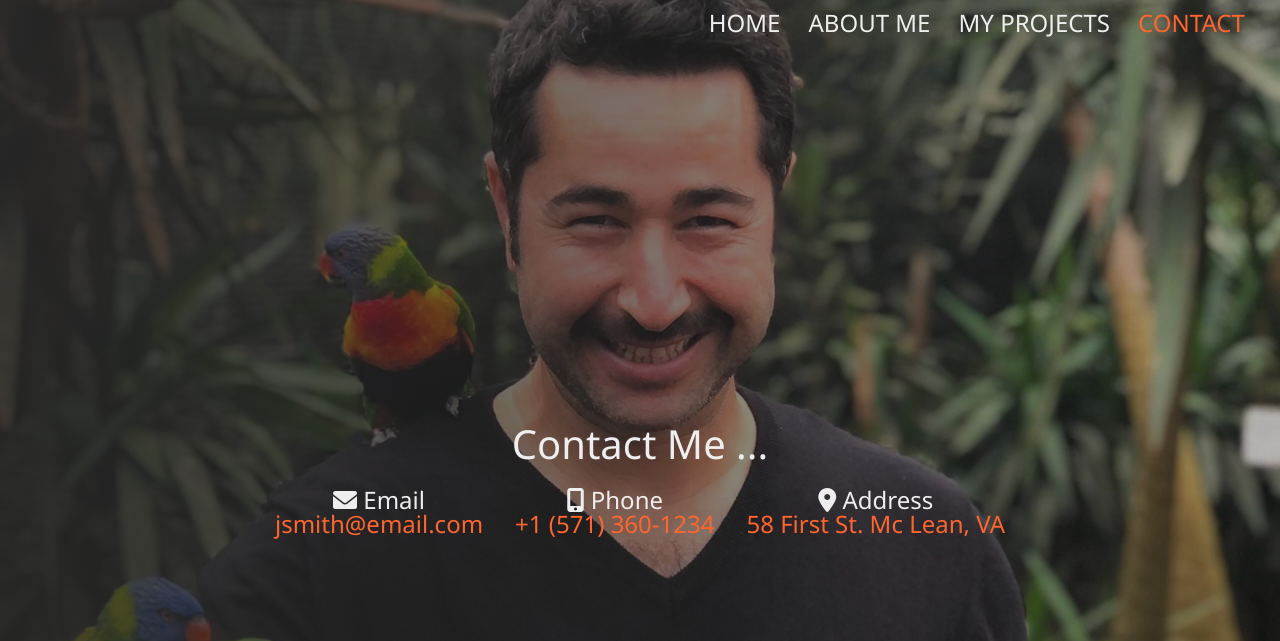
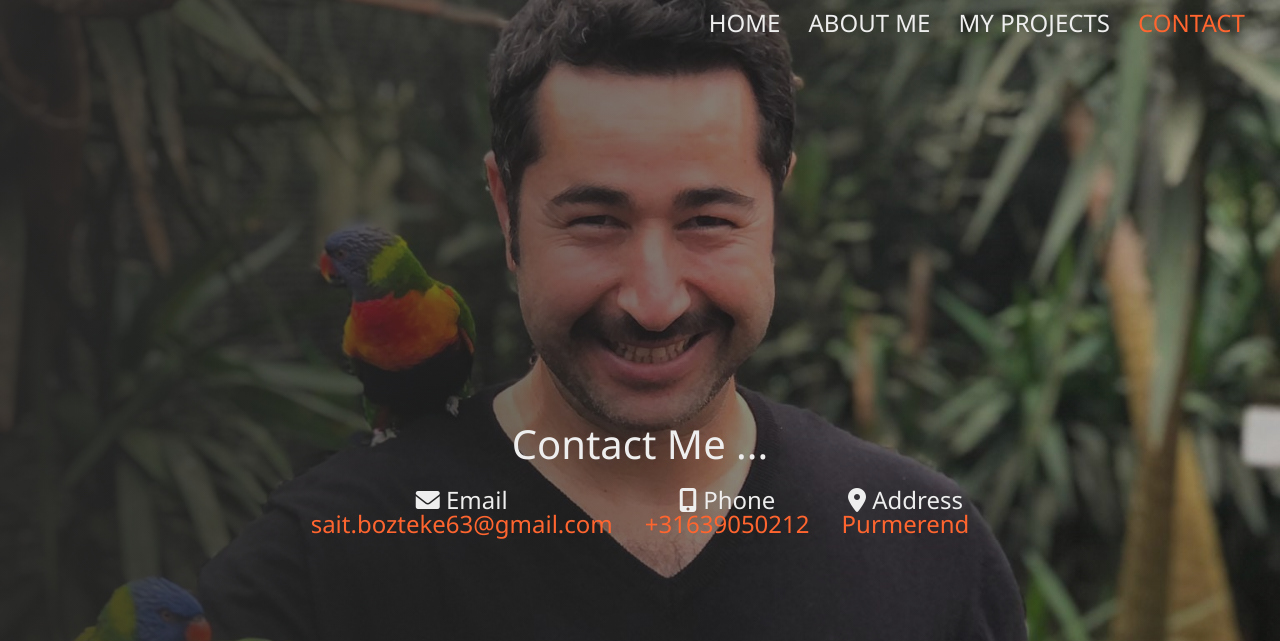
Before and after one commit to Sait-Bozteke/Sass-Project, a plain HTML site: page Sass Project/contact.html in a window 1280 px wide. Shown: the top 641 px of the page. Drawn offline with Linux system fonts and the light colour scheme.

Commit message:
file added

```diff
--- a/Sass Project/contact.html
+++ b/Sass Project/contact.html
@@ -36,15 +36,15 @@
         <div class="contact__list">
           <div class="contact__item">
             <i class="fas fa-envelope"></i> Email
-            <div class="text-secondary">jsmith@email.com</div>
+            <div class="text-secondary">sait.bozteke63@gmail.com</div>
           </div>
           <div class="contact__item">
             <i class="fas fa-mobile-alt"></i> Phone
-            <div class="text-secondary">+1 (571) 360-1234</div>
+            <div class="text-secondary">+31639050212</div>
           </div>
           <div class="contact__item">
             <i class="fas fa-map-marker-alt"></i> Address
-            <div class="text-secondary">58 First St. Mc Lean, VA</div>
+            <div class="text-secondary">Purmerend</div>
           </div>
         </div>
       </main>
```
